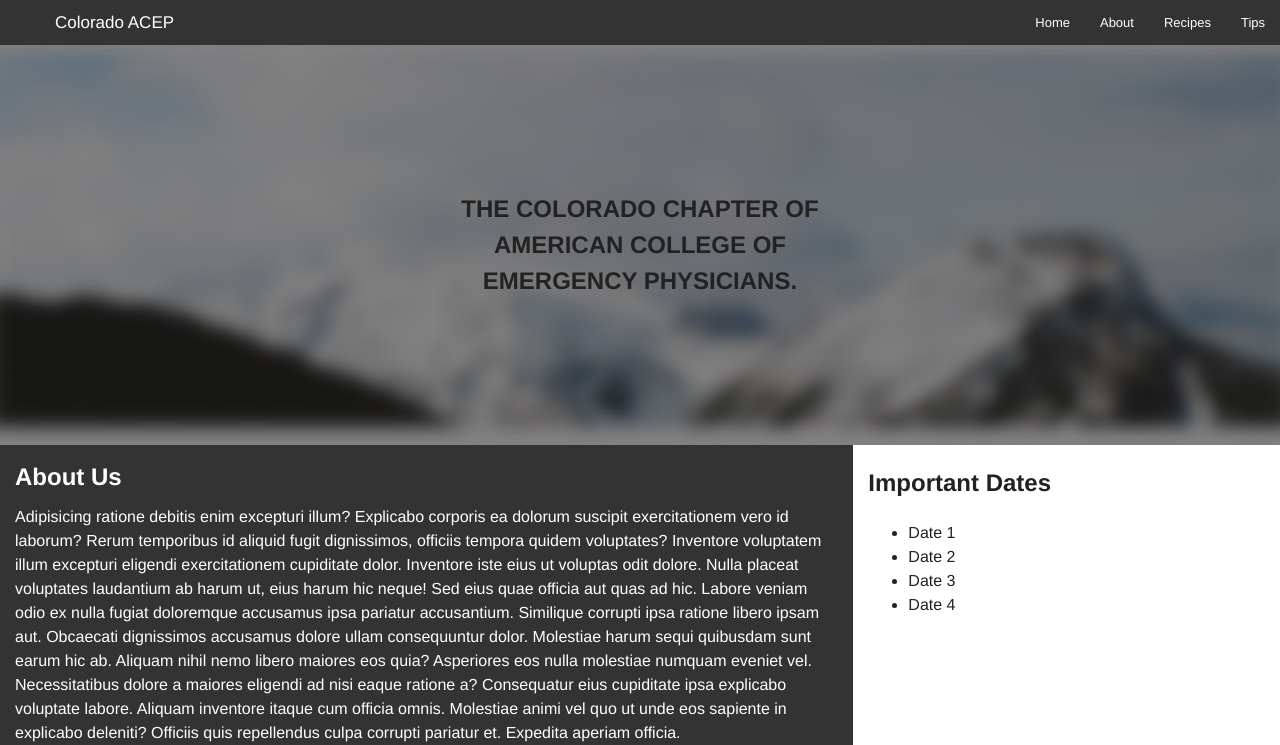
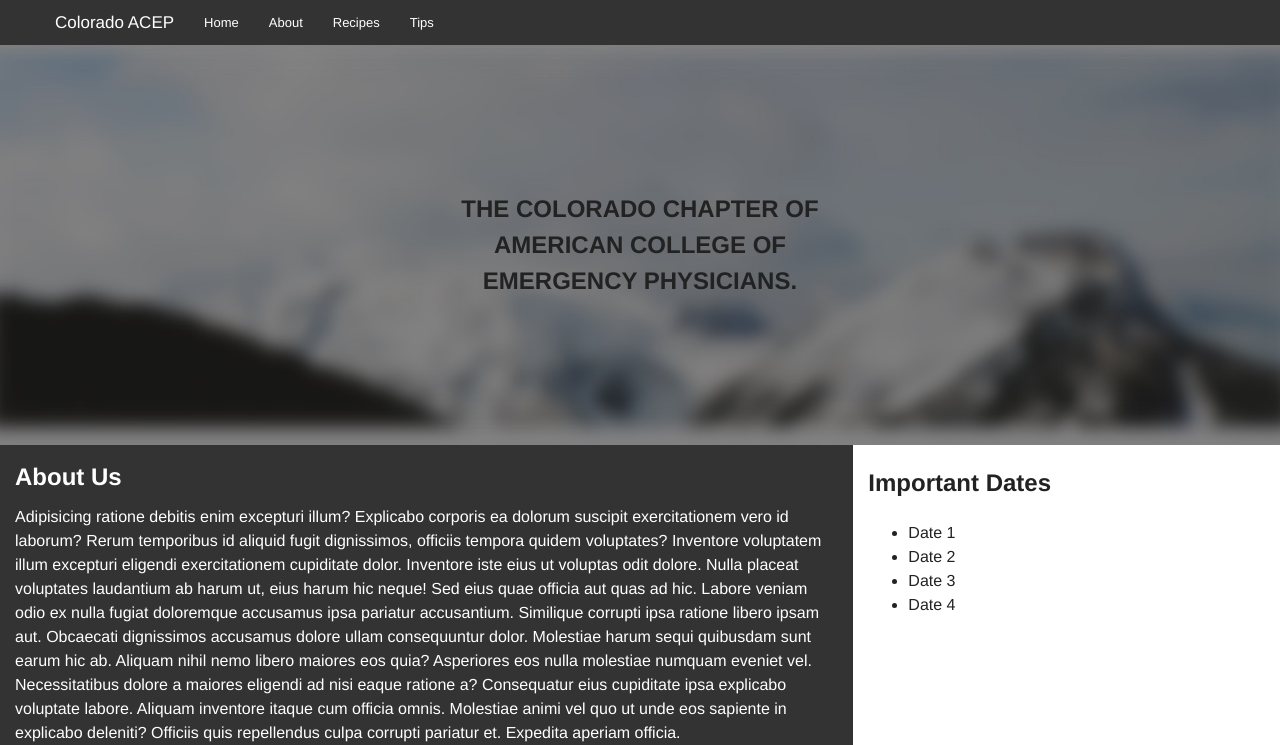
Before and after one commit to pebutler3/coacep, a Jekyll site: the page built from index.html, in a window 1280 px wide and 1325 px high. Shown: the top 745 px of the window. Built offline with Jekyll 4.4.1, drawn with Linux system fonts in a browser that asks for light colours; grey boxes are pictures that could not be loaded.

Commit message:
moved links to the left // made topbar fixed

```diff
--- a/_includes/header.html
+++ b/_includes/header.html
@@ -1,4 +1,6 @@
 <header>
+
+<div class="fixed">
 
   <nav class="top-bar" data-topbar role="navigation">
 
@@ -10,7 +12,7 @@
     </ul>
 
     <section class="top-bar-section">
-      <ul class="right">
+      <ul class="left">
           {% for page in site.data.pages %}
             {% if page.title %}
             <li><a  href="{{ page.url | prepend: site.baseurl }}">{{ page.title }}</a></li>
@@ -20,4 +22,6 @@
     </section>
 
   </nav>
+</div>
+
 </header>
```
